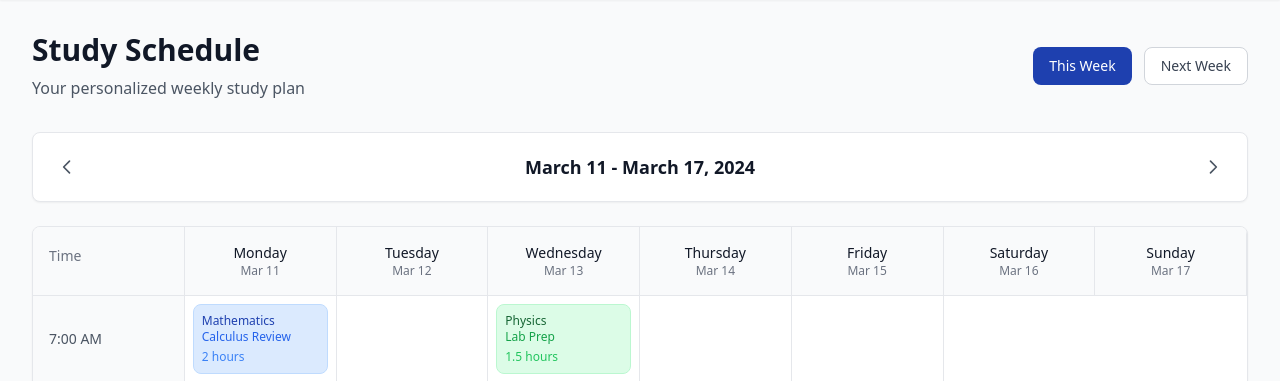
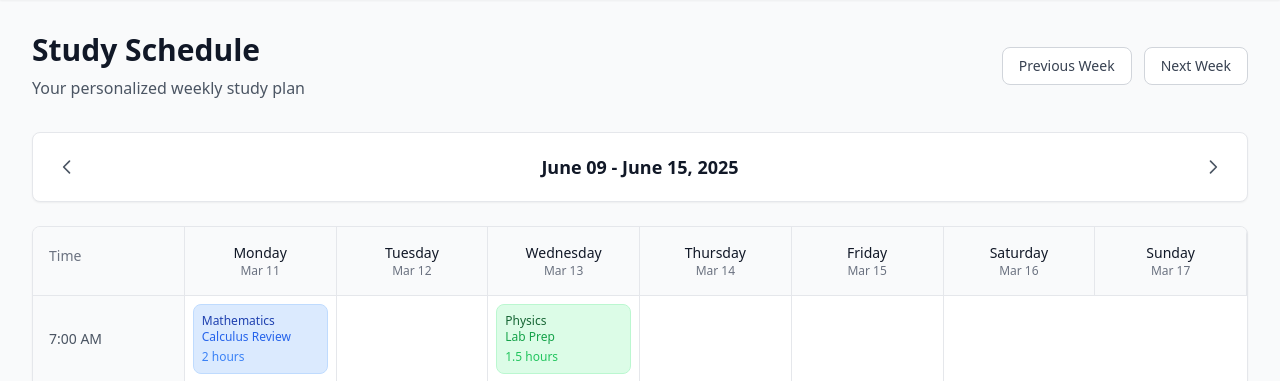
Before and after one commit to rahuls101/OrganizrHSC, a Flask app: page /schedule in a window 1280 px wide. Shown: the part 65-446 px from the top of the page. Run offline with Flask 3, Linux system fonts and the light colour scheme; the visitor is signed in with stand-in values (Sample User, id 1); tables that the repository leaves empty hold one stand-in row (values such as "Sample post"); some libraries are stand-ins or nearby versions.

Commit message:
schedule page finds current week

```diff
--- a/server.py
+++ b/server.py
@@ -1,11 +1,11 @@
 from flask import Flask, render_template, request, redirect, url_for, flash, session, jsonify
 from markupsafe import escape
 from dotenv import load_dotenv
-from models import db, User, Assessment
+from models import db, User, Assessment, StudySession
 import fitz
 from auth import validate_user_signup, validate_user_login, create_user, allowed_file
 import os
-from datetime import datetime
+from datetime import datetime, timedelta
 from pdf_utils import process_file
 from werkzeug.utils import secure_filename
 from schedule_generator import generate_schedule_for_new_assessments
@@ -212,7 +212,30 @@ def schedule():
         return redirect(url_for('login', message='Please log in to continue', type='error'))
 
     user = User.query.get(session['user_id'])
-    return render_template('schedule.html', user=user)
+
+    #get week offset
+    week_offset = int(request.args.get('week', 0))
+
+    # Find monday of the current week then shift by week_offset
+    today = datetime.now().date()
+    start_of_week = today - timedelta(days=today.weekday()) + timedelta(weeks=week_offset)
+    end_of_week = start_of_week + timedelta(days=7)
+
+    # filter to find sessions that fall between monday and sunday inclusive
+    study_sessions = StudySession.query.filter(
+        StudySession.user_id == user.id,
+        StudySession.date >= start_of_week,
+        StudySession.date < end_of_week
+    ).order_by(StudySession.date, StudySession.time).all()
+
+    return render_template(
+        'schedule.html',
+        user=user,
+        study_sessions=study_sessions,
+        week_start=start_of_week,
+        week_offset=week_offset,
+        timedelta=timedelta
+        )
 
 
 @app.route('/check_email', methods=['POST'])
--- a/templates/schedule.html
+++ b/templates/schedule.html
@@ -70,12 +70,16 @@
                     <p class="text-gray-600">Your personalized weekly study plan</p>
                 </div>
                 <div class="mt-4 sm:mt-0 flex space-x-3">
-                    <button class="bg-wcc-blue hover:bg-blue-700 text-white px-4 py-2 rounded-lg text-sm font-medium transition-colors">
-                        This Week
-                    </button>
-                    <button class="bg-white hover:bg-gray-50 text-gray-700 border border-gray-300 px-4 py-2 rounded-lg text-sm font-medium transition-colors">
-                        Next Week
-                    </button>
+                    <a href="{{ url_for('schedule', week=week_offset - 1) }}">
+                        <button class="bg-white hover:bg-gray-50 text-gray-700 border border-gray-300 px-4 py-2 rounded-lg text-sm font-medium transition-colors">
+                            Previous Week
+                        </button>
+                    </a>
+                    <a href="{{ url_for('schedule', week=week_offset + 1) }}">
+                        <button class="bg-white hover:bg-gray-50 text-gray-700 border border-gray-300 px-4 py-2 rounded-lg text-sm font-medium transition-colors">
+                            Next Week
+                        </button>
+                    </a>
                 </div>
             </div>
         </div>
@@ -83,19 +87,27 @@
         <!-- Week Navigation -->
         <div class="bg-white rounded-lg shadow-sm border border-gray-200 p-4 mb-6">
             <div class="flex items-center justify-between">
-                <button class="p-2 hover:bg-gray-100 rounded-lg transition-colors">
+                <!-- Left Arrow = Previous Week -->
+                <a href="{{ url_for('schedule', week=week_offset - 1) }}" class="p-2 hover:bg-gray-100 rounded-lg transition-colors">
                     <svg class="w-5 h-5 text-gray-600" fill="none" stroke="currentColor" viewBox="0 0 24 24">
                         <path stroke-linecap="round" stroke-linejoin="round" stroke-width="2" d="M15 19l-7-7 7-7"></path>
                     </svg>
-                </button>
-                <h2 class="text-lg font-semibold text-gray-900">March 11 - March 17, 2024</h2>
-                <button class="p-2 hover:bg-gray-100 rounded-lg transition-colors">
+                </a>
+
+                <!-- Week Date Range -->
+                <h2 class="text-lg font-semibold text-gray-900">
+                    {{ week_start.strftime('%B %d') }} - {{ (week_start + timedelta(days=6)).strftime('%B %d, %Y') }}
+                </h2>
+
+                <!-- Right Arrow = Next Week -->
+                <a href="{{ url_for('schedule', week=week_offset + 1) }}" class="p-2 hover:bg-gray-100 rounded-lg transition-colors">
                     <svg class="w-5 h-5 text-gray-600" fill="none" stroke="currentColor" viewBox="0 0 24 24">
                         <path stroke-linecap="round" stroke-linejoin="round" stroke-width="2" d="M9 5l7 7-7 7"></path>
                     </svg>
-                </button>
+                </a>
             </div>
         </div>
+
 
         <!-- Weekly Calendar Grid -->
         <div class="bg-white rounded-lg shadow-sm border border-gray-200 overflow-hidden">
```
